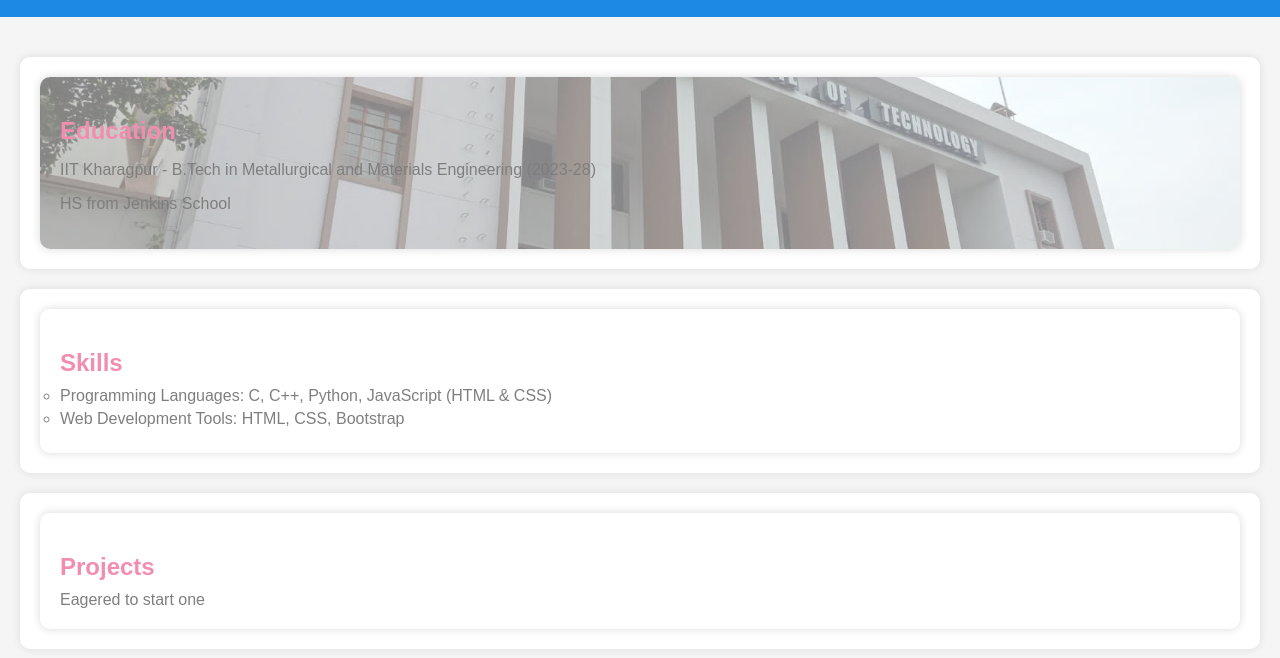
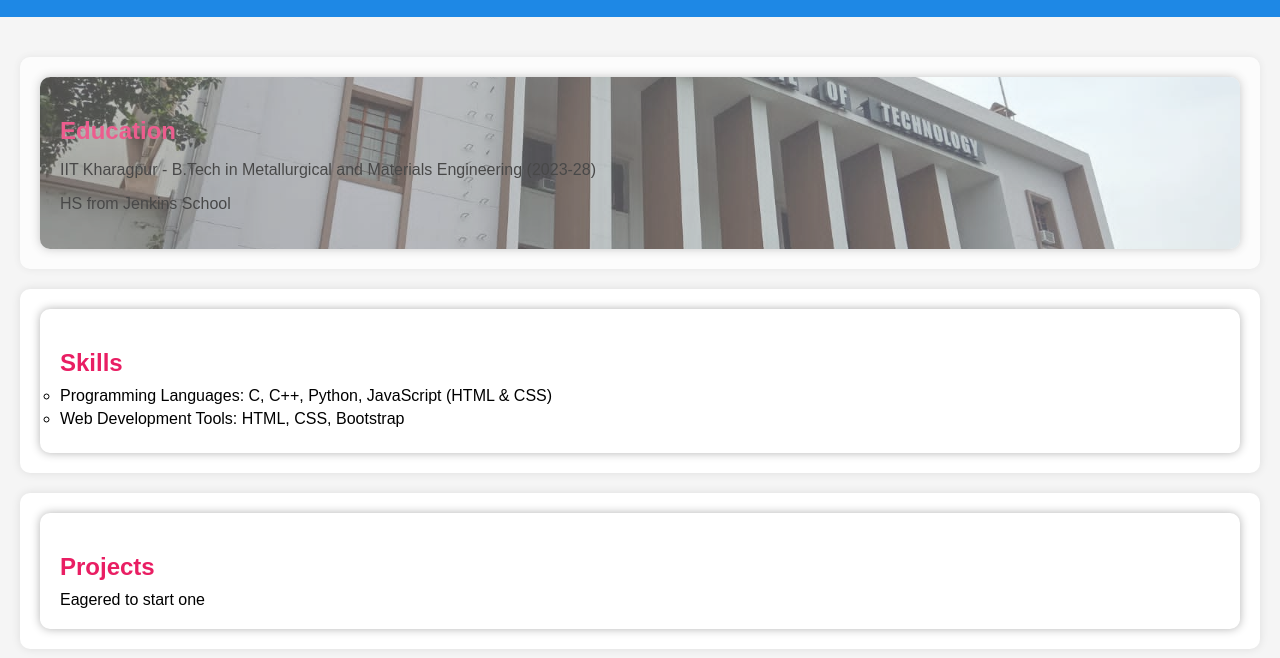
Before and after one commit to JitamB/glowing-journey1, a plain HTML site: page index.html in a window 1280 px wide. Shown: the part 142-800 px from the top of the page. Drawn offline with Linux system fonts and the light colour scheme.

Commit message:
Update style.css

```diff
--- a/style.css
+++ b/style.css
@@ -58,11 +58,14 @@ section h2 {
   margin-bottom: 10px;
   color: #e91e63;
 }
+.education{
+  opacity:0.7;
+}
 
 .education:hover {
   text-color: white;
-  font-weight: 530;
-  background-color: grey;
+  font-weight: 550;
+  opacity: 1;
 }
 
 .background-image {
@@ -72,12 +75,6 @@ section h2 {
   padding: 20px;
   border-radius: 10px;
   box-shadow: 0 0 10px rgba(0, 0, 0, 0.3);
-  opacity: 0.5;
-  z-index: -1;
-}
-
-.background-image:hover {
-  opacity: 1;
 }
 
 ul {
```
